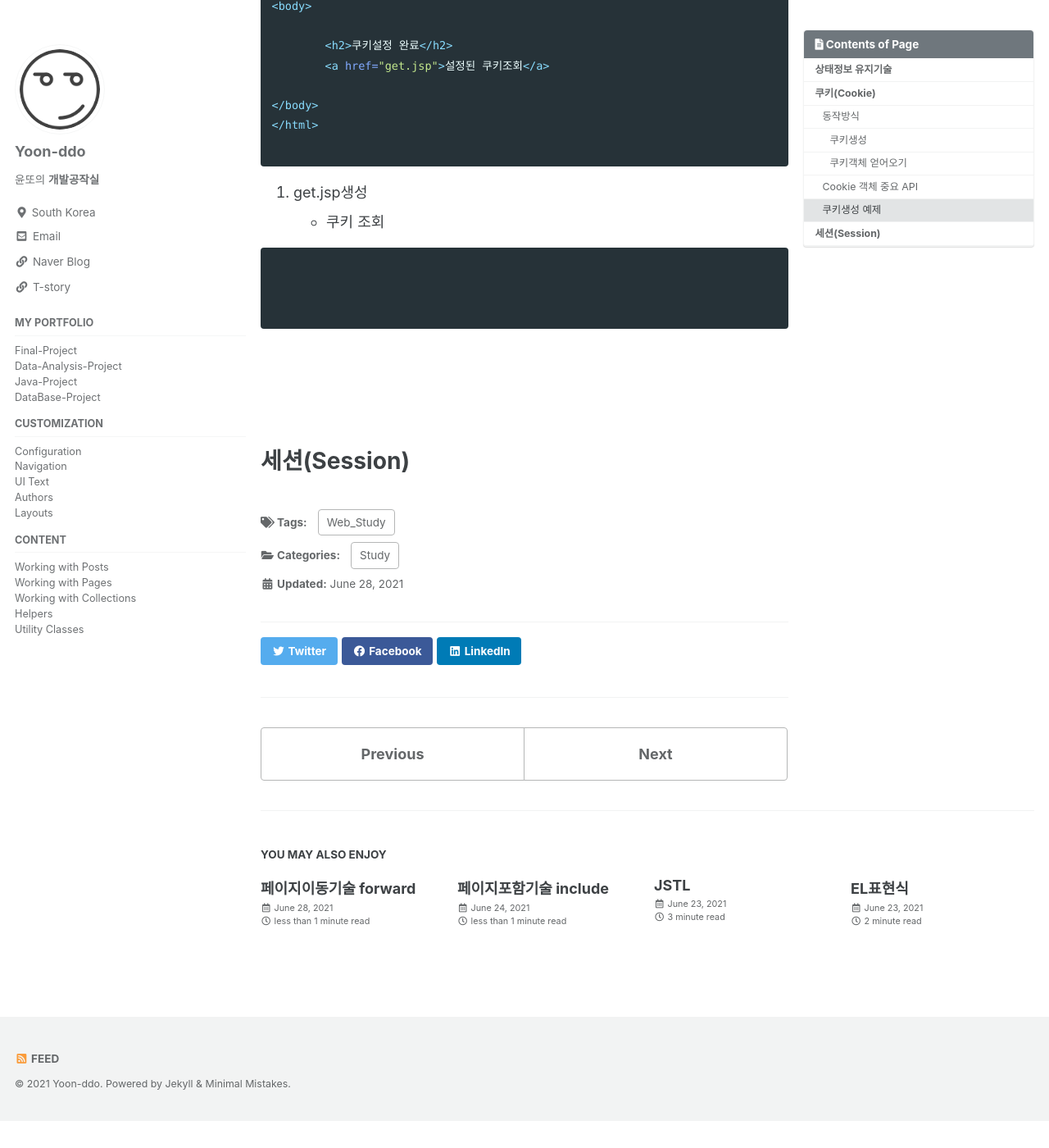
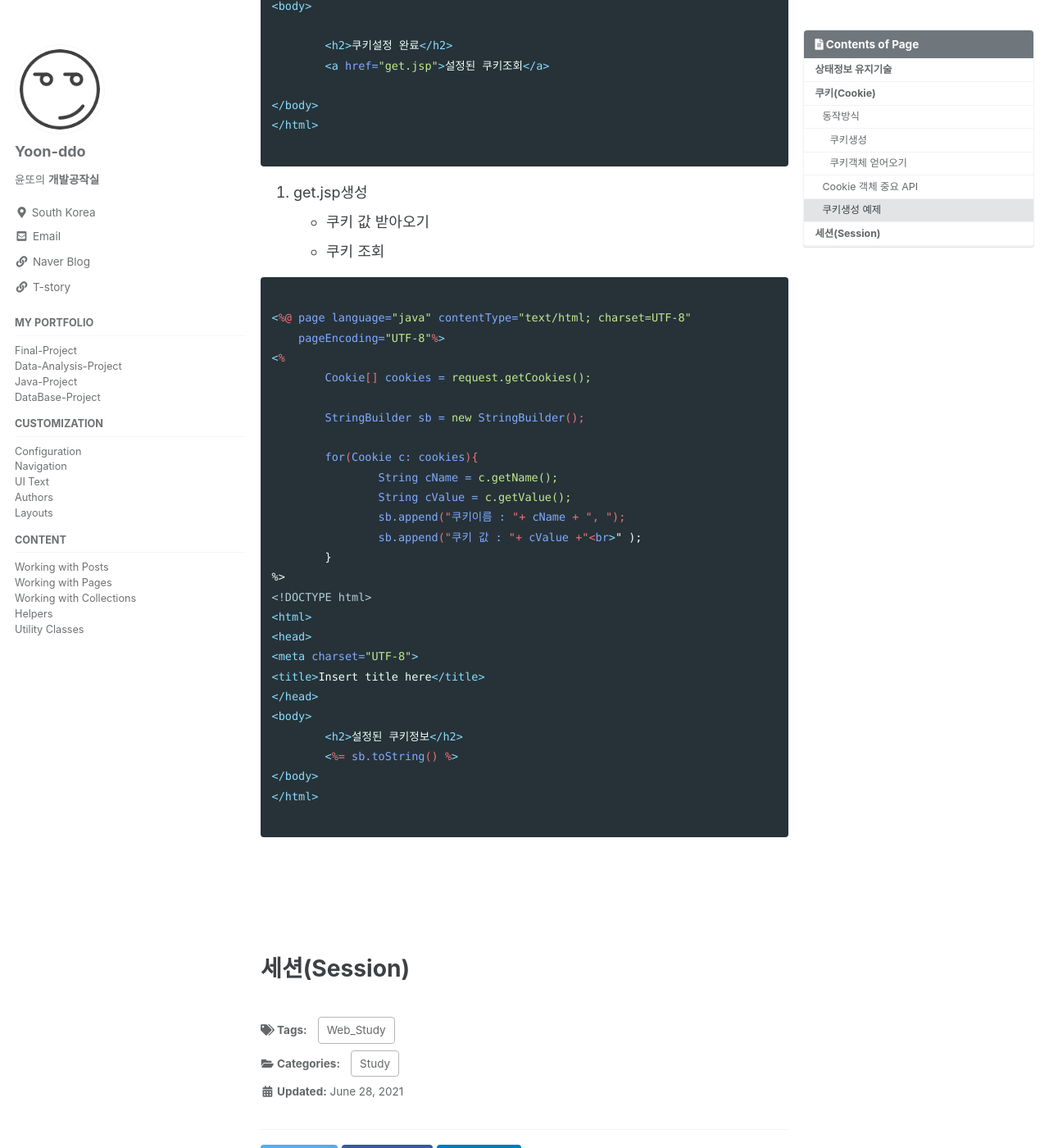
Before and after one commit to Yoon-ddo/Yoon-ddo.github.io, a Jekyll site: the page built from _posts/2021-06-28-상태정보 유지기술 쿠키와 세션.md, in a window 1280 px wide and 1400 px high, scrolled down 3033 px. Shown: the whole window at 82% size. Built offline with Jekyll 4.4.1, drawn with Linux system fonts in a browser that asks for light colours; cached includes are drawn as plain includes; before the commit the page ends 4400 px from its top, so only the background shows below that.

Commit message:
Update 2021-06-28-상태정보 유지기술 쿠키와 세션.md

```diff
--- a/_posts/2021-06-28-상태정보 유지기술 쿠키와 세션.md
+++ b/_posts/2021-06-28-상태정보 유지기술 쿠키와 세션.md
@@ -62,7 +62,7 @@ Cookie[] cookies = request.getCookies();
 
 ## 쿠키생성 예제
 
-1.  makeForm.jspjsp파일 생성
+1. makeForm.jspjsp파일 생성
 
 ~~~html
 
@@ -124,11 +124,36 @@ Cookie[] cookies = request.getCookies();
 ~~~
 
 3. get.jsp생성
+  - 쿠키 값 받아오기
   - 쿠키 조회
 
 ~~~html
 
+<%@ page language="java" contentType="text/html; charset=UTF-8"
+    pageEncoding="UTF-8"%>
+<%
+	Cookie[] cookies = request.getCookies();
 
+	StringBuilder sb = new StringBuilder();
+
+	for(Cookie c: cookies){
+		String cName = c.getName();
+		String cValue = c.getValue();
+		sb.append("쿠키이름 : "+ cName + ", ");
+		sb.append("쿠키 값 : "+ cValue +"<br>" );
+	}
+%>
+<!DOCTYPE html>
+<html>
+<head>
+<meta charset="UTF-8">
+<title>Insert title here</title>
+</head>
+<body>
+	<h2>설정된 쿠키정보</h2>
+	<%= sb.toString() %>
+</body>
+</html>
 
 ~~~
 
```
